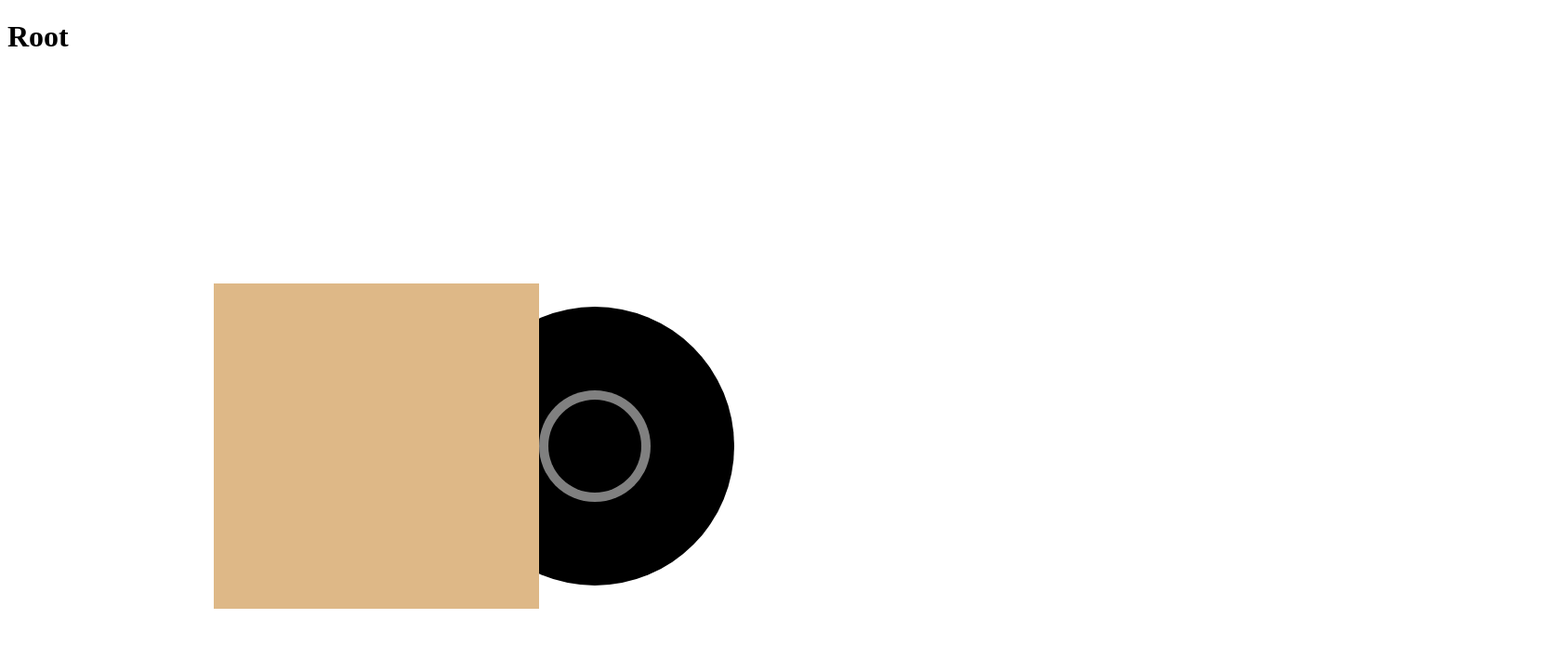
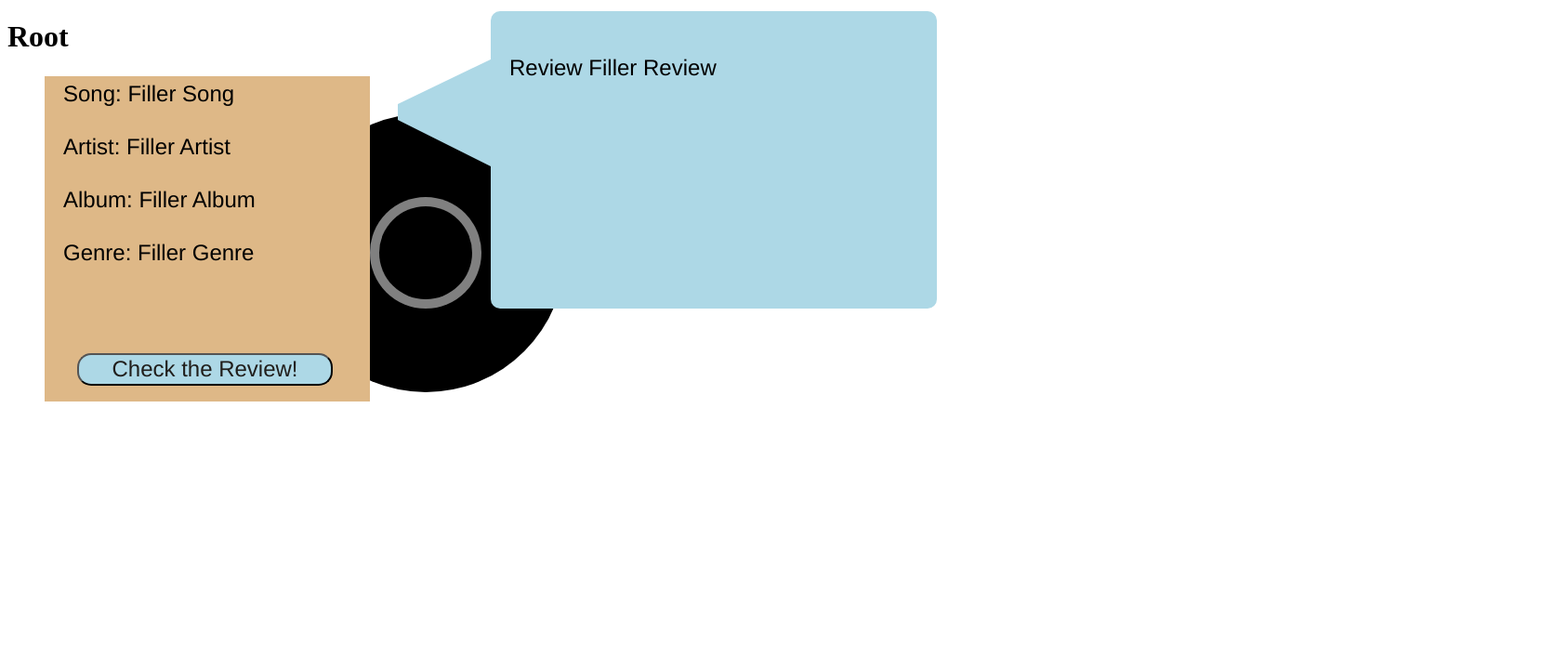
Before and after one commit to ACJM-myTunes/MyTunes-v2, a React app: page / in a window 1280 px wide. Shown: the top 694 px of the page at 93% size, 1672 px wide, since content can reach past the window. Built offline with nearby package versions, Linux system fonts and the light colour scheme.

Commit message:
static review component complete with check review button

```diff
--- a/client/components/ReviewComponent.js
+++ b/client/components/ReviewComponent.js
@@ -14,9 +14,17 @@ const ReviewCard = (props) => {
 
    return (
 
-<div class="container">
-<div class = 'vinylcover'/>
+<div>
+<div class = 'vinylcover'>
+   <p class = 'vinylcoverText'>Song: {"Filler Song"}</p>
+   <p class = 'vinylcoverText'>Artist: {"Filler Artist"}</p>
+   <p class = 'vinylcoverText'>Album: {"Filler Album"}</p>
+   <p class = 'vinylcoverText'>Genre: {"Filler Genre"}</p>
+   <button class = "vinylcoverButton"> Check the Review!</button>
+</div>
+<div class = "circleContainer">
 <div class="circle">
+</div>
 </div>
 </div>
     )
--- /dev/null
+++ b/client/components/detailedReviewPopUp.js
@@ -0,0 +1,14 @@
+import React, { Component } from 'react';
+import '/client/scss/detailedReviewPopUp.scss'
+
+const ReviewPopUp = (props) => {
+
+   return (
+  <div class = "talkbubble">
+    <p class = "talkbubbleText">Review {"Filler Review"}</p>
+   </div>
+    )
+   }
+
+
+export default ReviewPopUp
--- a/client/containers/MainContainer.js
+++ b/client/containers/MainContainer.js
@@ -10,15 +10,15 @@
  */
 
  import React, {Component} from "react";
- import ReviewComponent from '/client/components/ReviewComponent.js'
+ import ReviewContainer from '/client/containers/ReviewContainer.js'
  class MainContainer extends Component {
     constructor(props) {
         super(props);
     }
     render() {
         return(
-          <div>
-            <ReviewComponent/>
+            <div>
+            <ReviewContainer></ReviewContainer>
           </div>
         );
       }
--- a/client/containers/ReviewContainer.js
+++ b/client/containers/ReviewContainer.js
@@ -0,0 +1,23 @@
+ import React, {Component} from "react";
+ import ReviewComponent from '/client/components/ReviewComponent.js'
+ import ReviewPopUp from '/client/components/detailedReviewPopUp.js'
+  import  '/client/scss/ReviewContainer.scss'
+ class ReviewContainer extends Component {
+    constructor(props) {
+        super(props);
+    }
+    render() {
+        return(
+         <div>
+          <div>
+            <ReviewComponent/>
+            <div class = "popup">
+            <ReviewPopUp></ReviewPopUp>
+            </div>
+          </div>
+          </div>
+        );
+      }
+}
+
+export default ReviewContainer;
--- a/client/scss/ReviewComponent.scss
+++ b/client/scss/ReviewComponent.scss
@@ -1,9 +1,4 @@
-.container{
-    display: flex;
-    justify-content: center;
-    align-items: center;
-    height: 100vh;
-  }
+
   .circle{
     width: 100px;
     height: 100px;
@@ -12,6 +7,7 @@
     position: relative;
 
   }
+
   .circle::after{
     content: '';
     background-color: grey;
@@ -22,7 +18,9 @@
     border-radius:50%;
     top: -10px;
     left:-10px;
+
   }
+
   .circle::before{
     content: '';
     background-color: black;
@@ -35,11 +33,41 @@
     left:-100px;
 
   }
+
 .vinylcover {
     background-color: burlywood;
     width: 350px;
     height: 350px;
-    position:absolute;
-    left: 230px;
+    position:relative;
+    left: 40px;
+}
+
+.vinylcoverText {
+  font-size: 1.5rem;
+  color: black;
+  font-family: Helvetica, Arial, sans-serif;
+  padding-left: 20px;
+  padding-top: 5px;
 
 }
+
+.vinylcoverButton {
+  font-size: 1.5rem;
+  color: rgb(32, 30, 27);
+  font-family: Helvetica, Arial, sans-serif;
+  border-radius: 15px;
+  height: 35px;
+  width: 275px;
+  display: flex;
+  justify-content: center;
+  position: relative;
+  left: 35px;
+  top: 70px;
+  background-color: lightblue;
+}
+
+.circleContainer {
+  position: relative;
+  left: 400px;
+  top: -210px;
+}
--- /dev/null
+++ b/client/scss/ReviewContainer.scss
@@ -0,0 +1,18 @@
+
+  .container {
+    display: flex;
+    justify-content: space-around;
+  }
+
+
+  .vinyl {
+    position: relative;
+    top: 0px;
+    left: 0px;
+  }
+
+  .popup {
+    position: relative;
+    top: -20px;
+    left: 400px;
+  }
--- /dev/null
+++ b/client/scss/detailedReviewPopUp.scss
@@ -0,0 +1,30 @@
+.talkbubble {
+    width: 480px;
+    height: 320px;
+    background: lightblue;
+    position: relative;
+    top: -500px;
+    left: 120px;
+    -moz-border-radius: 10px;
+    -webkit-border-radius: 10px;
+    border-radius: 10px;
+  }
+  .talkbubble:before {
+    content: "";
+    position: relative;
+    top: 100px;
+    left: -100px;
+    width: 0;
+    height: 0;
+    border-top: 50px solid transparent;
+    border-right: 104px solid lightblue;
+    border-bottom: 52px solid transparent;
+  }
+
+  .talkbubbleText {
+    font-size: 1.5rem;
+    color: black;
+    font-family: Helvetica, Arial, sans-serif;
+    padding-left: 20px;
+    padding-top: 5px;
+  }
```
Also changed, not shown: client/components/detailReviewButton.js (deleted), client/scss/MainContainer.scss (added).
